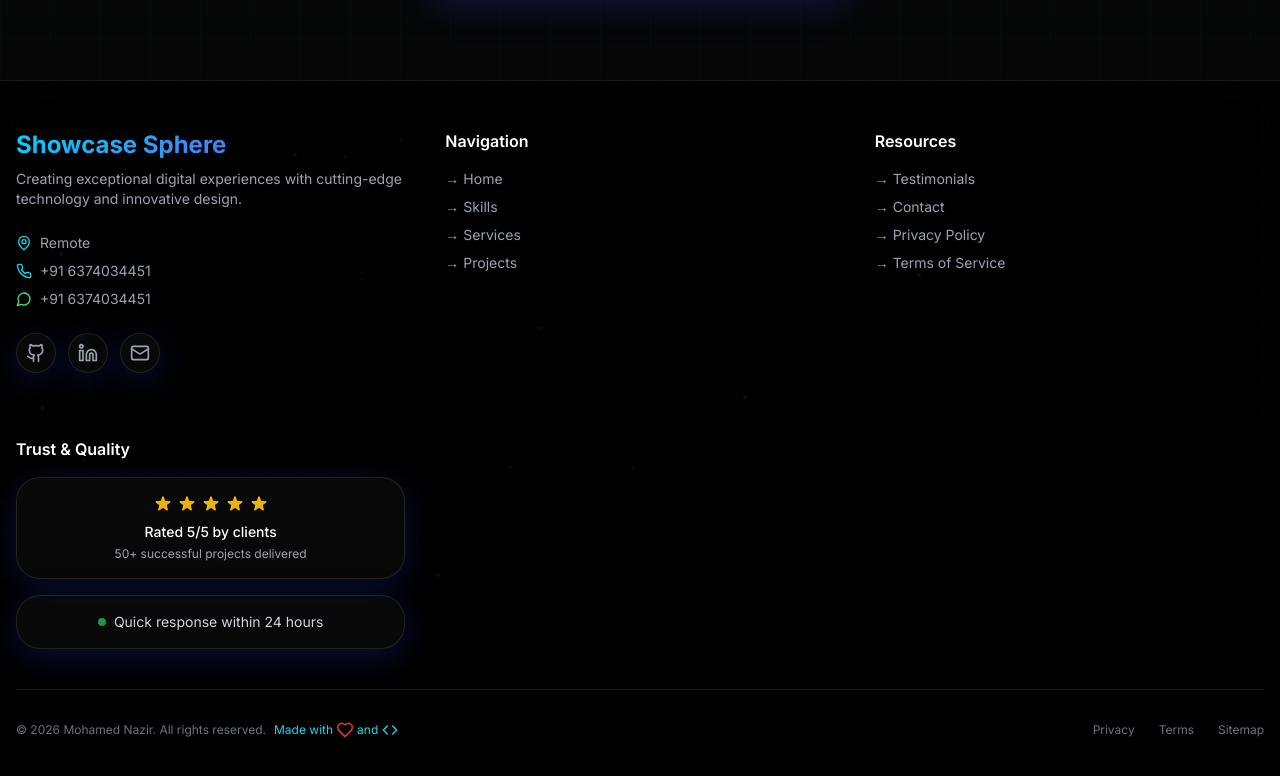
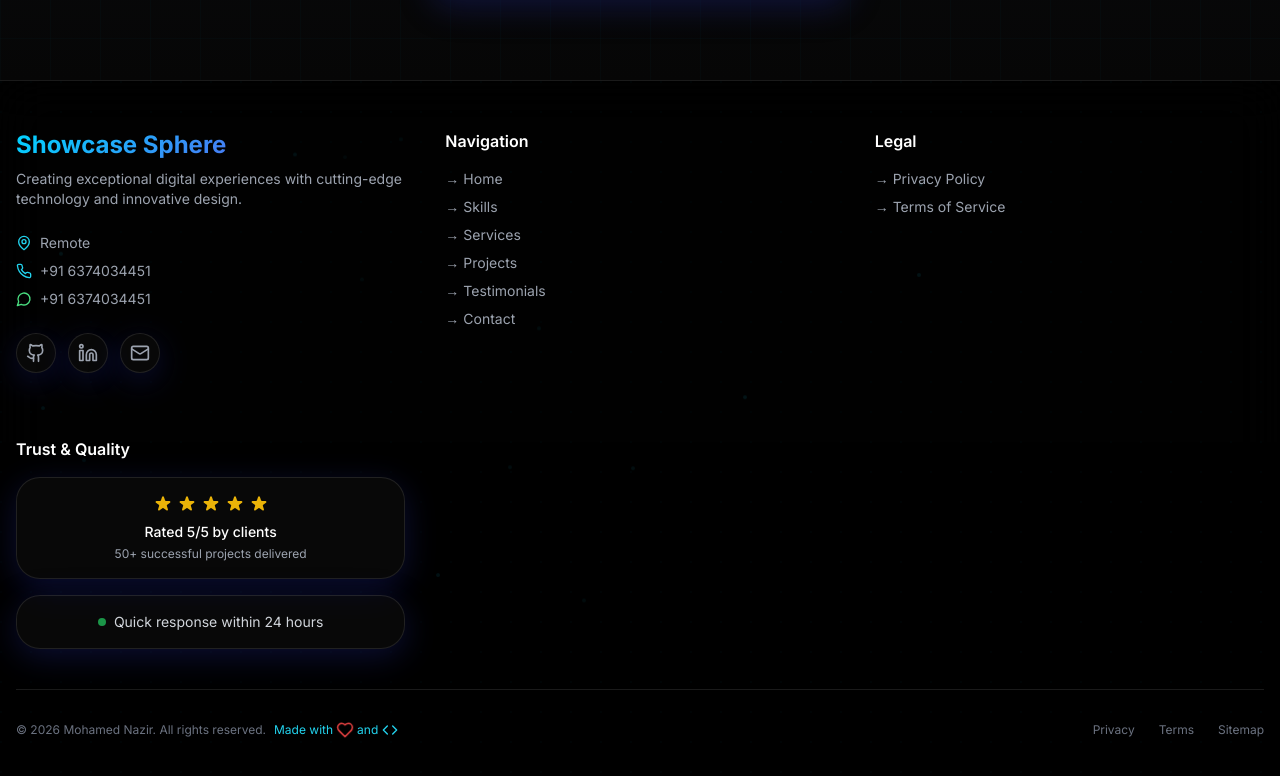
Before and after one commit to mohamednazir-tech/my-porfolio2.0, a React (Vite) app: page /#/ in a window 1280 px wide. Shown: the part 8370-9146 px from the top of the page. Built offline with nearby package versions, Linux system fonts and the light colour scheme.

Commit message:
Reorganize footer structure with cleaner navigation and legal sections

```diff
--- a/src/components/sections/FooterSection.tsx
+++ b/src/components/sections/FooterSection.tsx
@@ -44,24 +44,28 @@ export default function FooterSection() {
     { icon: Mail, href: "mailto:mohamednazirm686@gmail.com", label: "Email", color: "from-red-500 to-orange-500" },
   ]
 
+  const navigationLinks = [
+  { name: "Home", href: "#hero" },
+  { name: "Skills", href: "#skills" },
+  { name: "Services", href: "#services" },
+  { name: "Projects", href: "#projects" },
+  { name: "Testimonials", href: "#testimonials" },
+  { name: "Contact", href: "#contact" },
+];
+
+const legalLinks = [
+  { name: "Privacy Policy", href: "#/privacy" },
+  { name: "Terms of Service", href: "#/terms" },
+];
+
 const footerLinks = [
   {
     title: "Navigation",
-      links: [
-        { name: "Home", href: "#hero" },
-        { name: "Skills", href: "#skills" },
-        { name: "Services", href: "#services" },
-        { name: "Projects", href: "#projects" }
-      ]
+    links: navigationLinks
   },
   {
-      title: "Resources",
-      links: [
-        { name: "Testimonials", href: "#testimonials" },
-        { name: "Contact", href: "#contact" },
-        { name: "Privacy Policy", href: "#/privacy" },
-        { name: "Terms of Service", href: "#/terms" }
-      ]
+    title: "Legal",
+    links: legalLinks
   }
 ]
 
```
Also changed, not shown: 3 other files (tests, documents, lock files or other folders). Lines whose indentation alone changed are shown as unchanged.
